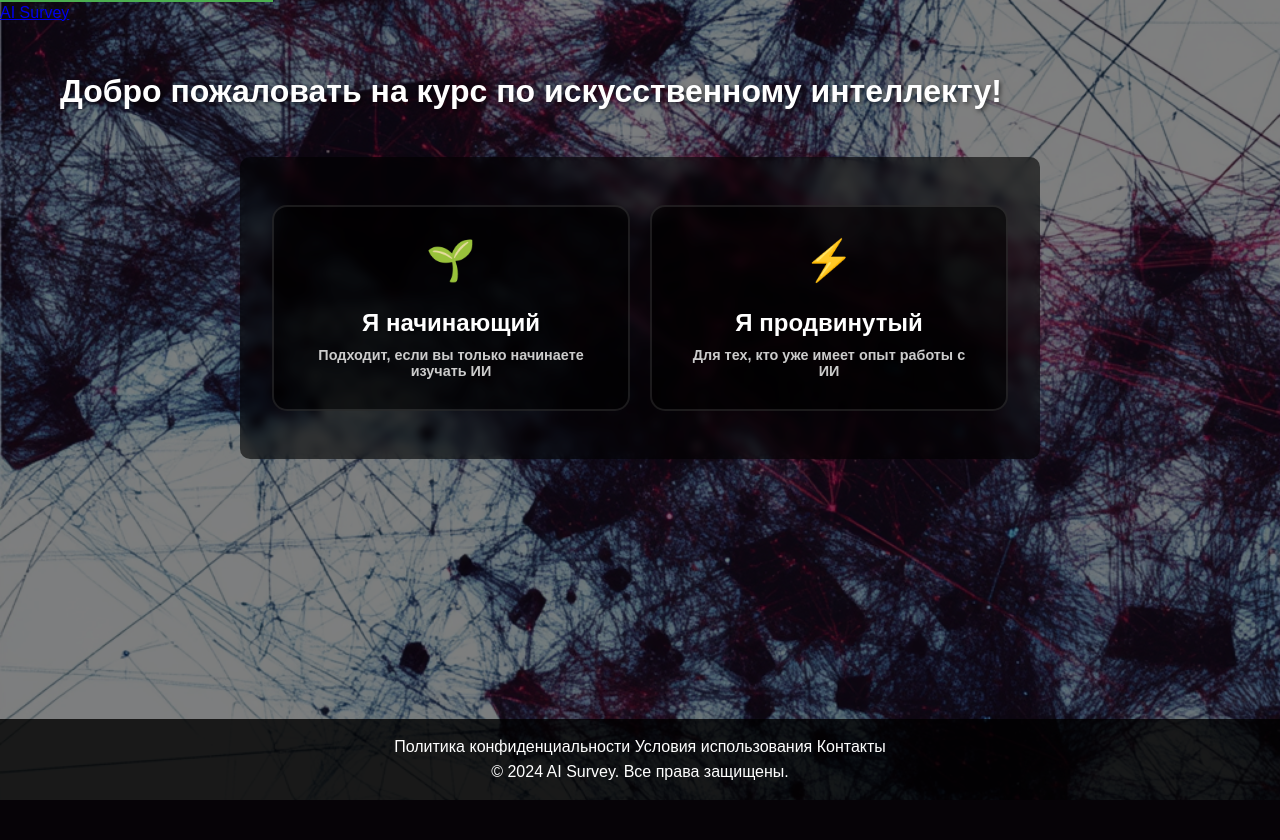
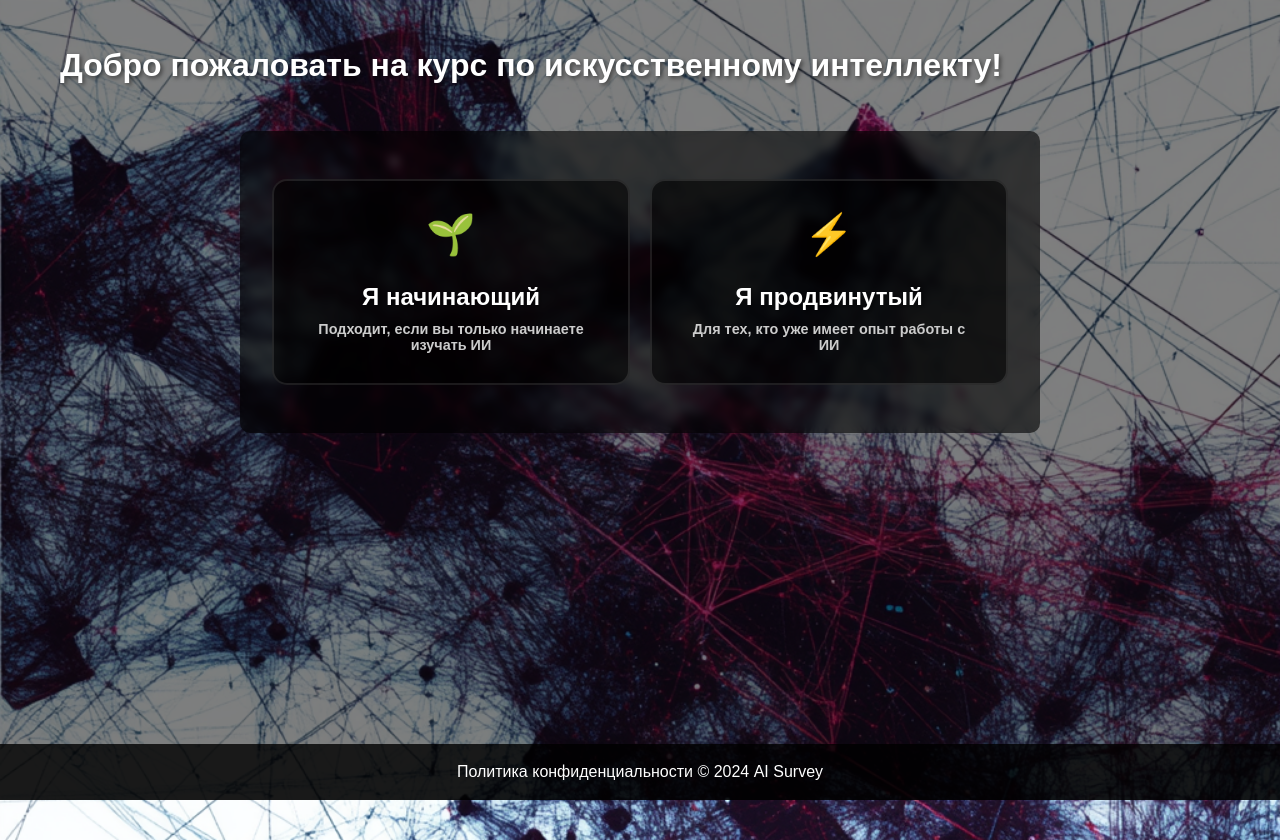
Before and after one commit to tikserziku/Questionnaire, a Flask app: page / in a window 1280 px wide. Before the commit the page ends 800 px from the top, so only its background shows below. Run offline with Flask 2, Linux system fonts and the light colour scheme; some libraries are stand-ins or nearby versions.

Commit message:
Update base.html

```diff
--- a/templates/base.html
+++ b/templates/base.html
@@ -3,43 +3,11 @@
 <head>
     <meta charset="UTF-8">
     <meta name="viewport" content="width=device-width, initial-scale=1.0">
-    <meta http-equiv="X-UA-Compatible" content="IE=edge">
     <meta name="description" content="Анкета по искусственному интеллекту">
-    <meta name="keywords" content="ИИ, искусственный интеллект, анкета, опрос">
-    <meta name="author" content="Your Name">
-    <meta name="theme-color" content="#4CAF50">
-
-    <!-- Security headers -->
-    <meta http-equiv="Content-Security-Policy" content="default-src 'self'; script-src 'self' 'unsafe-inline'; style-src 'self' 'unsafe-inline';">
-    <meta name="csrf-token" content="{{ csrf_token() if csrf_token else '' }}">
-
     <title>{% block title %}Анкета по ИИ{% endblock %} | AI Survey</title>
-
-    <!-- Favicon -->
-    <link rel="icon" type="image/png" href="/static/favicon.png">
-    <link rel="apple-touch-icon" href="/static/apple-touch-icon.png">
-
-    <!-- Styles -->
     <link rel="stylesheet" href="/static/styles.css">
-
-    <!-- Preload critical resources -->
-    <link rel="preload" href="/static/background.jpg" as="image">
-
-    {% block extra_head %}{% endblock %}
 </head>
 <body>
-    <!-- Skip navigation for accessibility -->
-    <a href="#main-content" class="skip-link">Перейти к основному содержанию</a>
-
-    <div class="page-wrapper">
-        <header class="main-header">
-            <nav class="main-nav">
-                <a href="/" class="logo">AI Survey</a>
-                {% block navigation %}{% endblock %}
-            </nav>
-        </header>
-
-        <main id="main-content" class="main-content">
     {% with messages = get_flashed_messages(with_categories=true) %}
         {% if messages %}
             <div class="flash-messages">
@@ -50,28 +18,22 @@
         {% endif %}
     {% endwith %}
 
+    <main id="main-content">
         {% block content %}{% endblock %}
     </main>
 
-        <footer class="main-footer">
+    <footer>
         <div class="footer-content">
-                <nav class="footer-nav">
             <a href="/privacy_policy">Политика конфиденциальности</a>
-                    <a href="/terms">Условия использования</a>
-                    <a href="/contact">Контакты</a>
-                </nav>
-                <p class="copyright">&copy; {{ year }} AI Survey. Все права защищены.</p>
+            <span class="copyright">&copy; {{ year }} AI Survey</span>
         </div>
     </footer>
-    </div>
 
-    <!-- Loading indicator -->
-    <div id="loading-indicator" style="display:none;">
+    <div id="loading-indicator">
         <div class="spinner"></div>
         <span>Загрузка...</span>
     </div>
 
-    <!-- Base scripts -->
     <script src="/static/script.js" defer></script>
     {% block extra_scripts %}{% endblock %}
 </body>
```
Lines whose indentation alone changed are shown as unchanged.
